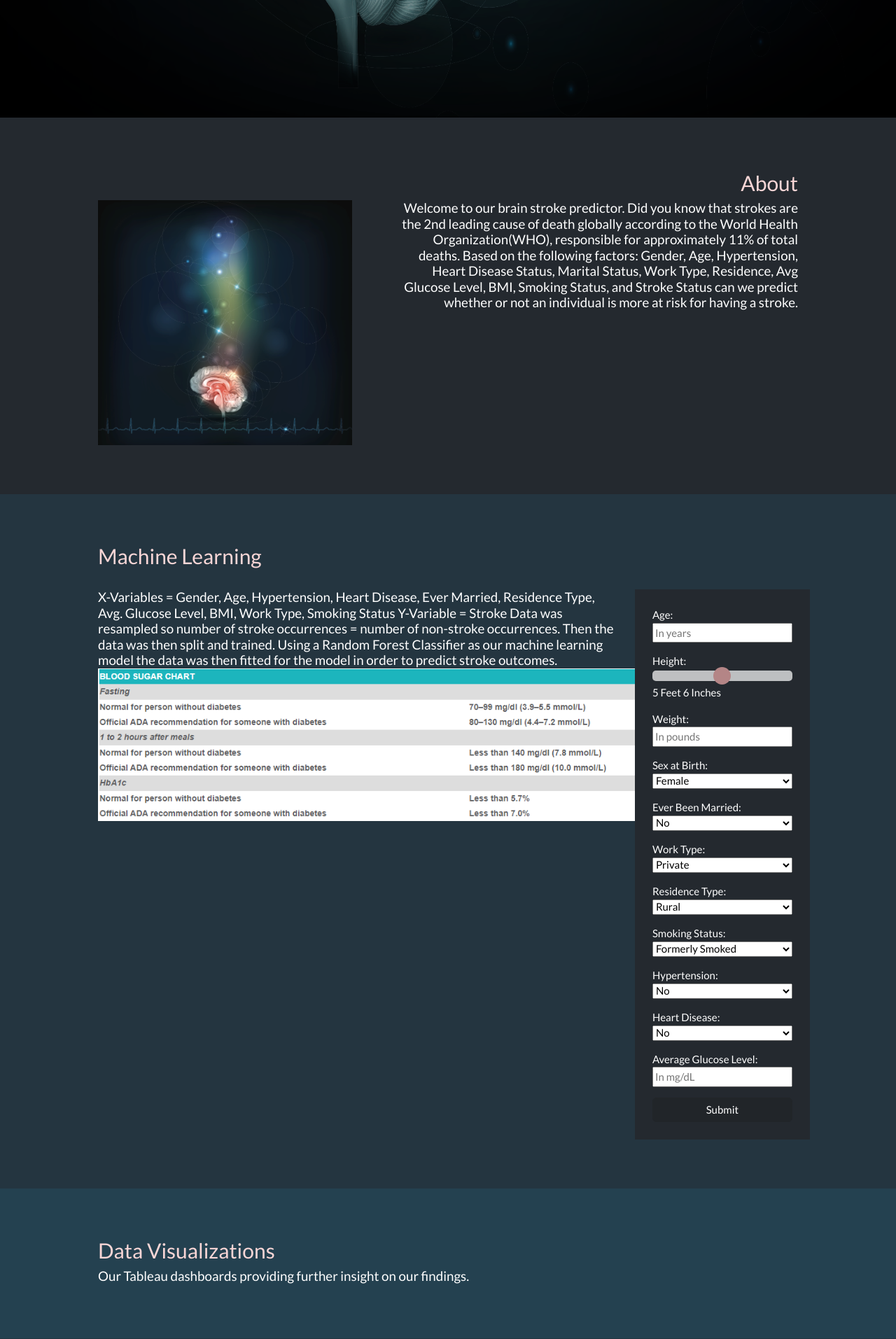
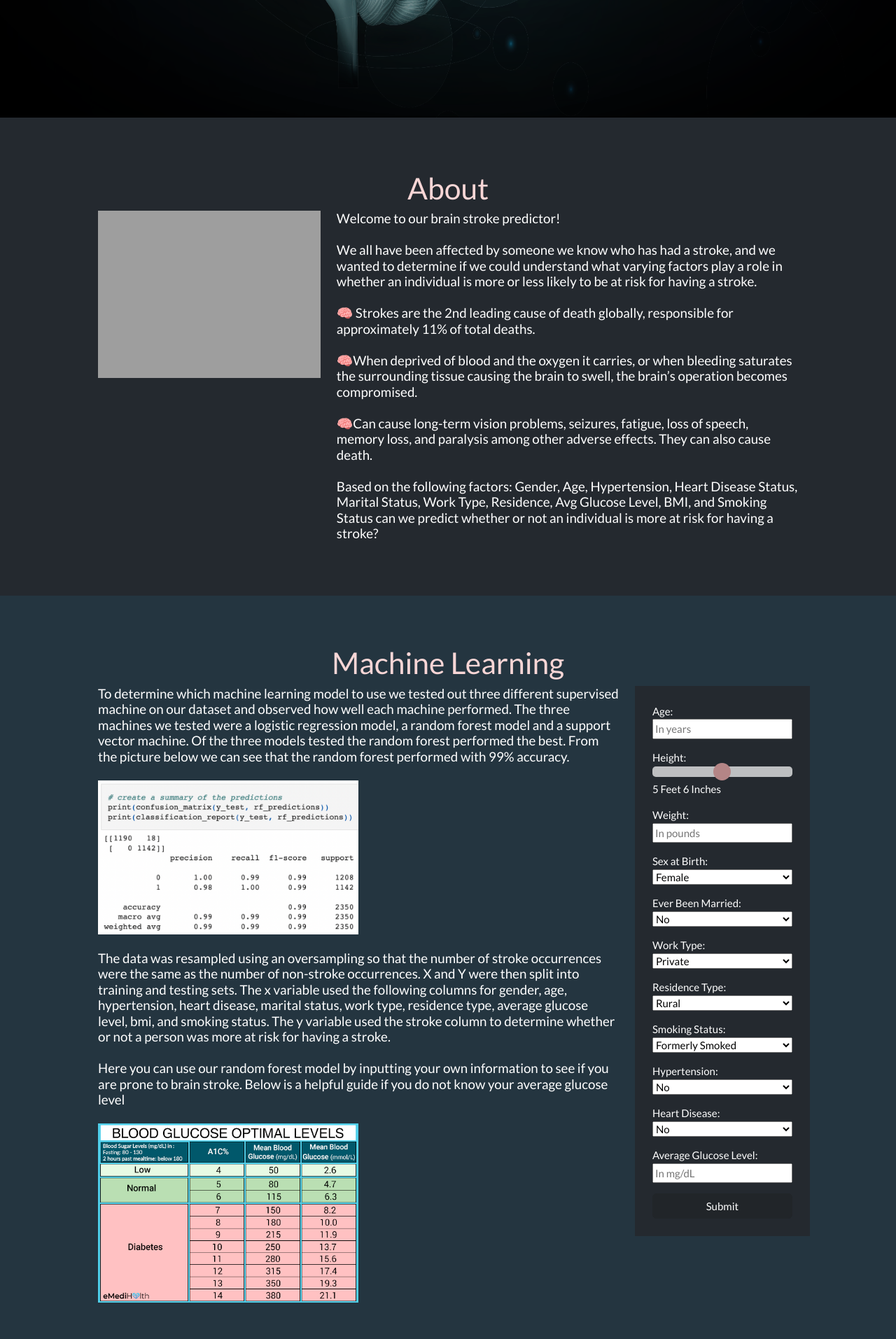
Before and after one commit to AimeeJLewis/Final_Group_Project, a Flask app: page / in a window 1280 px wide. Shown: the part 700-2613 px from the top of the page at 70% size. Run offline with Flask 2, Linux system fonts and the light colour scheme; some libraries are stand-ins or nearby versions; grey boxes are pictures that could not be loaded.

Commit message:
final commit

```diff
--- a/static/style.css
+++ b/static/style.css
@@ -150,3 +150,17 @@ a:hover {
     background-color: transparent;
     text-decoration: underline;
 }
+
+.img:hover{
+    color: #424242;
+  -webkit-transition: all .3s ease-in;
+  -moz-transition: all .3s ease-in;
+  -ms-transition: all .3s ease-in;
+  -o-transition: all .3s ease-in;
+  transition: all .3s ease-in;
+  opacity: 1;
+  transform: scale(2);
+  -ms-transform: scale(2); /* IE 9 */
+  -webkit-transform: scale(2); /* Safari and Chrome */
+
+}
--- a/templates/index.html
+++ b/templates/index.html
@@ -18,6 +18,8 @@
 <link rel="stylesheet" href="https://use.fontawesome.com/releases/v5.8.1/css/all.css"
     integrity="sha384-50oBUHEmvpQ+1lW4y57PTFmhCaXp0ML5d60M1M7uH2+nqUivzIebhndOJK28anvf" crossorigin="anonymous" />
 <link rel="stylesheet" href="../static/style.css">
+
+<meta charset="UTF-8">
 </head>
 <body>
 
@@ -43,13 +45,25 @@
 <section class="fragment fragment-one">
     <div class="container">
         <div id="about" class="row" style="padding-top: 75px;">
-          <h2 style="color: #f8d6d6" align="right"> About </h2>
-          <div class="col-md-5">
-            <img src="../static/images/brain_about.png" alt="Brain" style="height:350px;">
+          <h2 style="color: #f8d6d6; font-size: 32pt;" align="center">About<br></h2>
+          <div class="col-md-4">
+            <img src="../static/images/about_brain.png" alt="Brain" style="width: 100%">
           </div>
-          <div align="right" class="col-md-7">
+          <div align="left" class="col-md-8">
             <h5 style="color: #ffff">
-              Welcome to our brain stroke predictor.  Did you know that strokes are the 2nd leading cause of death globally according to the World Health Organization(WHO), responsible for approximately 11% of total deaths. Based on the following factors: Gender, Age, Hypertension, Heart Disease Status, Marital Status, Work Type, Residence, Avg Glucose Level, BMI, Smoking Status, and Stroke Status can we predict whether or not an individual is more at risk for having a stroke.
+              Welcome to our brain stroke predictor!<br><br>
+              We all have been affected by someone we know who has had a stroke, and we
+              wanted to determine if we could understand what varying factors play a role in
+              whether an individual is more or less likely to be at risk for having a stroke.<br><br>
+
+              &#129504; Strokes are the 2nd leading cause of death globally, responsible for approximately 11% of total deaths.<br><br>
+              &#129504;When deprived of blood and the oxygen it carries, or when bleeding saturates the surrounding tissue causing the
+              brain to swell, the brain’s operation becomes compromised.<br><br>
+              &#129504;Can cause long-term vision problems, seizures, fatigue, loss of speech, memory loss, and paralysis among other adverse effects.
+              They can also cause death.<br><br>
+
+              Based on the following factors: Gender, Age, Hypertension, Heart Disease Status, Marital Status, Work Type, Residence,
+              Avg Glucose Level, BMI, and Smoking Status can we predict whether or not an individual is more at risk for having a stroke?
             </h5>
           </div>
         </div>
@@ -59,18 +73,27 @@
 <!-- Machine Learning Grid -->
 <section id="predictor" class="fragment fragment-two">
   <div class="container">
-    <h2 style="color: #f8d6d6">Machine Learning</h2><br>
+    <h2 style="color: #f8d6d6; font-size: 32pt;" align="center">Machine Learning<br></h2>
     <div class="row">
       <div class="col-md-9">
           <h5 style="color: #ffff">
-            X-Variables = Gender, Age, Hypertension, Heart Disease, Ever Married, Residence Type, Avg. Glucose Level, BMI, Work Type, Smoking Status
-            Y-Variable = Stroke
+            To determine which machine learning model to use we tested out three different supervised machine on our dataset and observed how well
+            each machine performed. The three machines we tested were a logistic regression model, a random forest model and a support vector machine.
+            Of the three models tested the random forest performed the best. From the picture below we can see that the random forest performed with 99%
+            accuracy.<br><br>
 
-            Data was resampled so number of stroke occurrences = number of non-stroke occurrences. Then the data was then split and trained.
+            <img src="../static/images/random_forest_results.png" alt="blood glucose chart" style="width: 50%;">
+            <br><br>
+            The data was resampled using an oversampling so that the number of stroke occurrences were the same as the number of non-stroke occurrences.
+            X and Y were then split into training and testing sets. The x variable used the following columns for gender, age,
+            hypertension, heart disease, marital status, work type, residence type, average glucose level, bmi, and smoking status.
+            The y variable used the stroke column to determine whether or not a person was more at risk for having a stroke.
+            <br><br>
 
-            Using a Random Forest Classifier as our machine learning model the data was then fitted for the model in order to predict stroke outcomes. <br>
+            Here you can use our random forest model by inputting your own information to see if you are prone to brain stroke. Below is a helpful
+            guide if you do not know your average glucose level<br><br>
 
-            <img src="../static/images/blood_sugar_chart.png" alt="blood glucose chart" style="width: 850px;">
+            <img src="../static/images/diabetes-chart-1.jpg" alt="blood glucose chart" style="width: 50%;">
           </h5><br><br>
       </div>
     <div class="col-md-3">
@@ -156,7 +179,7 @@
 <!-- Data Visualizations Grid -->
 <section id="data" class="fragment fragment-three">
   <div class="container">
-    <h2 style="color: #f8d6d6"> Data Visualizations </h2>
+    <h2 style="color: #f8d6d6; font-size: 32pt;" align="center"> Data Visualizations<br></h2>
     <div class="row">
       <div class="col-md-12">
         <h5 style="color: #ffff">
@@ -200,11 +223,24 @@
 <!-- Conclusion Grid -->
 <section id="conclusion" class="fragment fragment-four">
   <div class="container">
-    <h2 style="color: #f8d6d6"> Conclusion </h2>
+    <h2 style="color: #f8d6d6; font-size: 32pt;" align="center">Conclusion<br></h2>
     <div class="row">
-      <div class="col-md-9">
+      <div class="col-md-12">
         <h5 style="color: #ffff">
-          Using the Random Forest Classifier we were able to produce a model with a 99% accuracy.  Based on the data, there is a strong correlation with increasing age, people are more at risk for having a stroke.  Females are slightly more at risk than males with a 57.42% vs 42.58% respectively.  We found that people with higher BMI were more at risk for having stroke, but heart disease did not have a significant impact.
+          Our data showed that people who have heart disease or hypertension are more likely to have a stroke.
+          Woman and men had a similar percentage of those who suffered a stroke. A higher percentage of those
+          who are self-employed had a stroke, which could indicate that not having a fixed salary can suffer
+          from increased risk of a stroke and people who smoke and formerly smoked are those who had a higher
+          percentage of having a stroke because smoking is a cause of short and long term diseases.<br><br>
+
+          Our data set didn’t include other potential factors of stroke like drug use, alcohol consumption, and
+          family history of strokes. Collecting and analyzing additional factors would help our machine learning
+          model in determining if other individuals are at potential risk of stroke. Also, our data set didn’t
+          have a high number of those who have had a stroke, causing us to use oversampling creating artificial
+          data for the machine learning model. <br><br>
+
+          <img src="../static/images/conclusion_brain.png" alt="Brain" style="width: 100%">
+
         </h5>
       </div>
     </div>
@@ -225,12 +261,12 @@
         </div>
         <div align="center" class="col-md-4">
           <h5 style="color: #f8d6d6">Aimee Lewis</h5>
-          <a href="https://linkedin.com/in" class="social-icon"><i class="fab fa-linkedin" style='color: #ffffff'></i></a>
+          <a href="https://www.linkedin.com/in/aimeejlewis/" class="social-icon"><i class="fab fa-linkedin" style='color: #ffffff'></i></a>
           <a href="https://github.com/AimeeJLewis" class="social-icon"><i class="fab fa-github" style='color: #ffffff'></i></a>
         </div>
         <div align="center" class="col-md-4">
           <h5 style="color: #f8d6d6">Derick Rosenquist</h5>
-          <a href="https://linkedin.com/in" class="social-icon"><i class="fab fa-linkedin" style='color: #ffffff'></i></a>
+          <a href="https://www.linkedin.com/in/derickrosenquist/" class="social-icon"><i class="fab fa-linkedin" style='color: #ffffff'></i></a>
           <a href="https://github.com/drosenquist" class="social-icon"><i class="fab fa-github" style='color: #ffffff'></i></a>
         </div><br><br><br>
         <div align="center" class="col-md-12">
@@ -265,6 +301,5 @@ function myFunction() {
     }
 </script>
 
-
 </body>
 </html>
--- a/templates/results.html
+++ b/templates/results.html
@@ -19,7 +19,6 @@ integrity="sha384-50oBUHEmvpQ+1lW4y57PTFmhCaXp0ML5d60M1M7uH2+nqUivzIebhndOJK28an
 <link rel="stylesheet" href="../static/style.css">
 </head>
 <body style="background-color: #243540">
-
     <div class="container">
         <div class="text-center row">
           <div class="col-md-12">
@@ -30,9 +29,12 @@ integrity="sha384-50oBUHEmvpQ+1lW4y57PTFmhCaXp0ML5d60M1M7uH2+nqUivzIebhndOJK28an
                 <input type="submit" name="submit_button" value="Return to Homepage">
               </form>
             </ul>
+            <br><br>
+          </div>
+          <div class="col-md-12">
+            <img  src="../static/images/stoke_symptoms.png" alt="Brain" style="width: 100%">
           </div>
         </div>
     </div>
-
 </body>
 </html>
```
Also changed, not shown: static/images/diabetes-chart-1.jpg (added), static/images/image.png (added), static/images/random_forest_results.png (added), static/images/stoke_symptoms.png (added), 4 other files.
